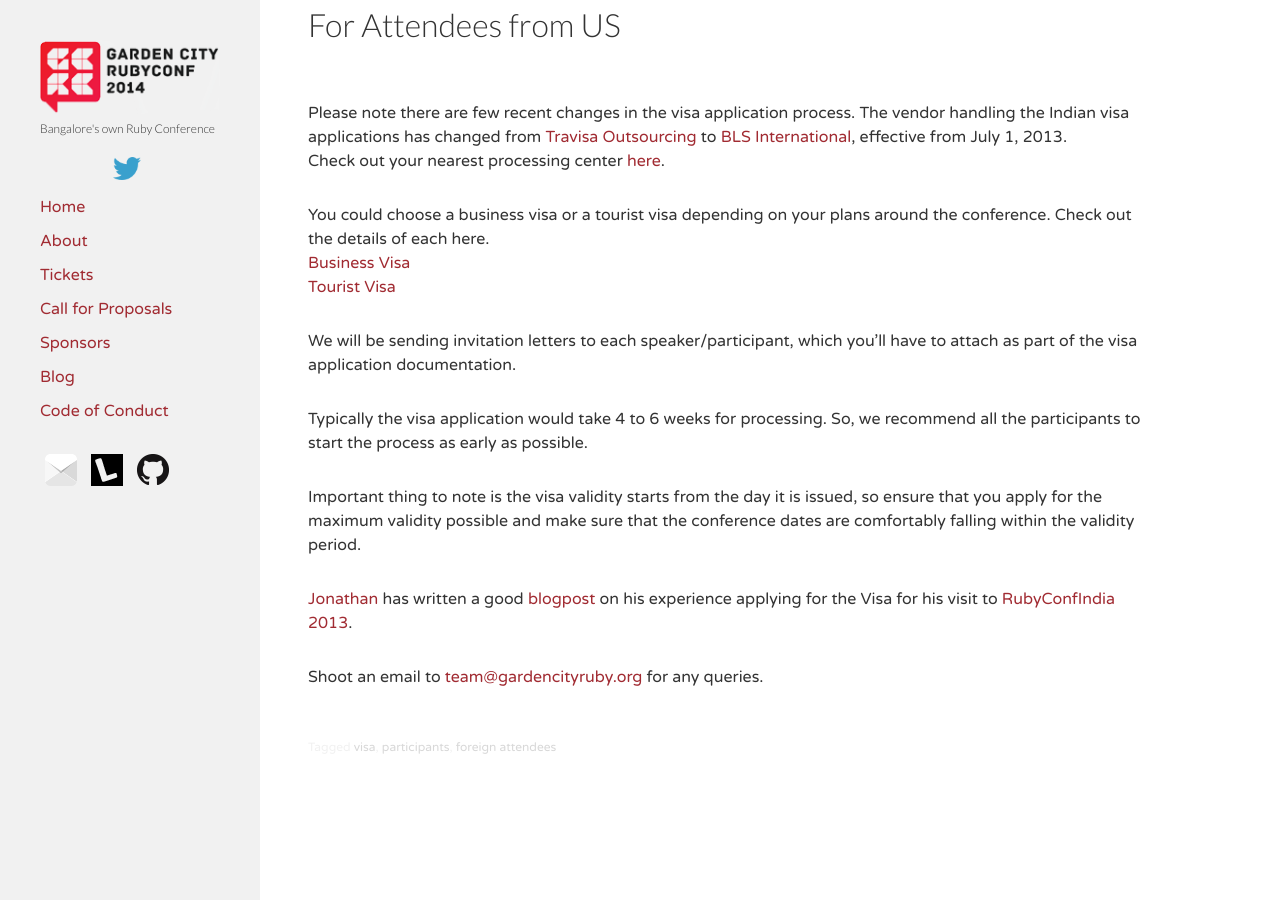
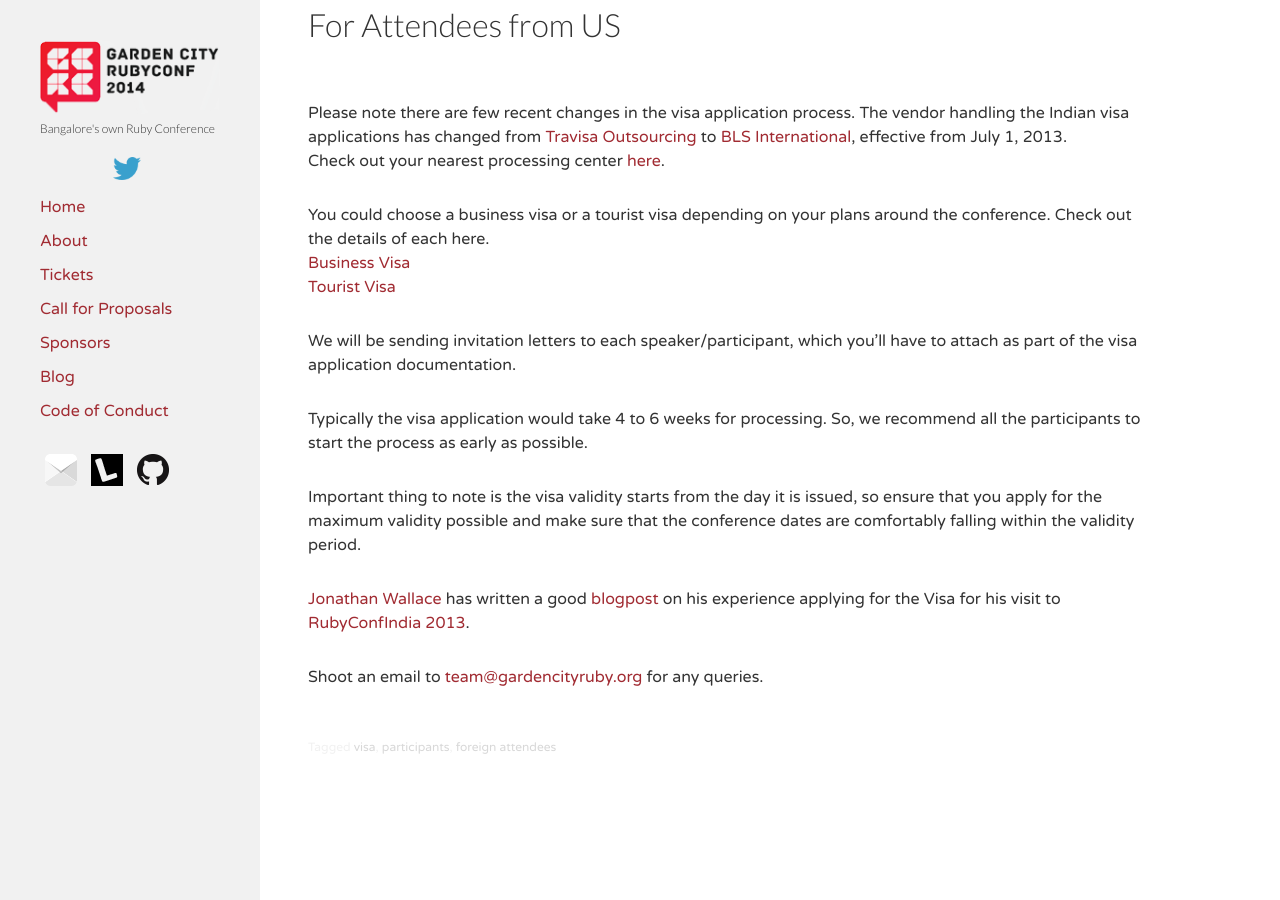
Before and after one commit to GardenCityRuby/GCRC2014, a Jekyll site: the page built from _posts/2013-11-01-welcome-to-india.md, in a window 1280 px wide and 900 px high, scrolled down 955 px. Built offline with Jekyll 4.4.1, drawn with Linux system fonts in a browser that asks for light colours; nearby versions of some CDN libraries; comment, search, counter and statistics services are not loaded.

Commit message:
Added Jonathan's full name

```diff
--- a/_posts/2013-11-01-welcome-to-india.md
+++ b/_posts/2013-11-01-welcome-to-india.md
@@ -27,6 +27,6 @@ Typically the visa application would take 4 to 6 weeks for processing. So, we re
 
 Important thing to note is the visa validity starts from the day it is issued, so ensure that you apply for the maximum validity possible and make sure that the conference dates are comfortably falling within the validity period.
 
-<a href="https://twitter.com/jonathanwallace" target="_blank">Jonathan</a> has written a good <a href="http://blog.jonathanrwallace.com/blog/2013/10/17/so-you-want-to-go-to-india/" target="_blank">blogpost</a> on his experience applying for the Visa for his visit to <a href="http://rubyconfindia.org/2013/" target="_blank">RubyConfIndia 2013</a>.
+<a href="https://twitter.com/jonathanwallace" target="_blank">Jonathan Wallace</a> has written a good <a href="http://blog.jonathanrwallace.com/blog/2013/10/17/so-you-want-to-go-to-india/" target="_blank">blogpost</a> on his experience applying for the Visa for his visit to <a href="http://rubyconfindia.org/2013/" target="_blank">RubyConfIndia 2013</a>.
 
 Shoot an email to [team@gardencityruby.org](team@gardencityruby.org) for any queries.
```
